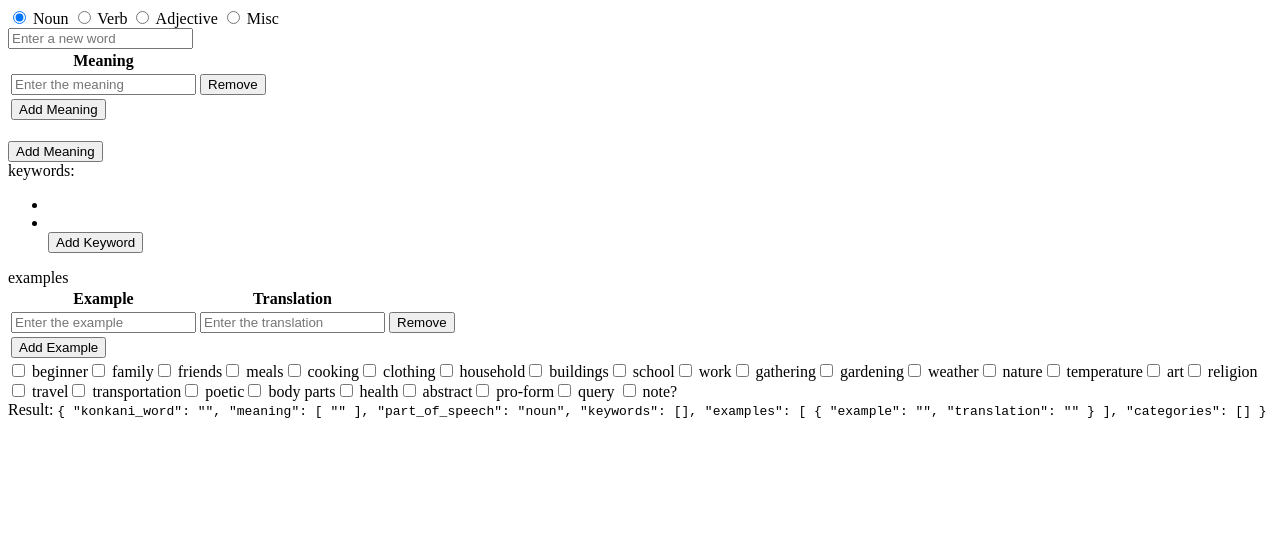
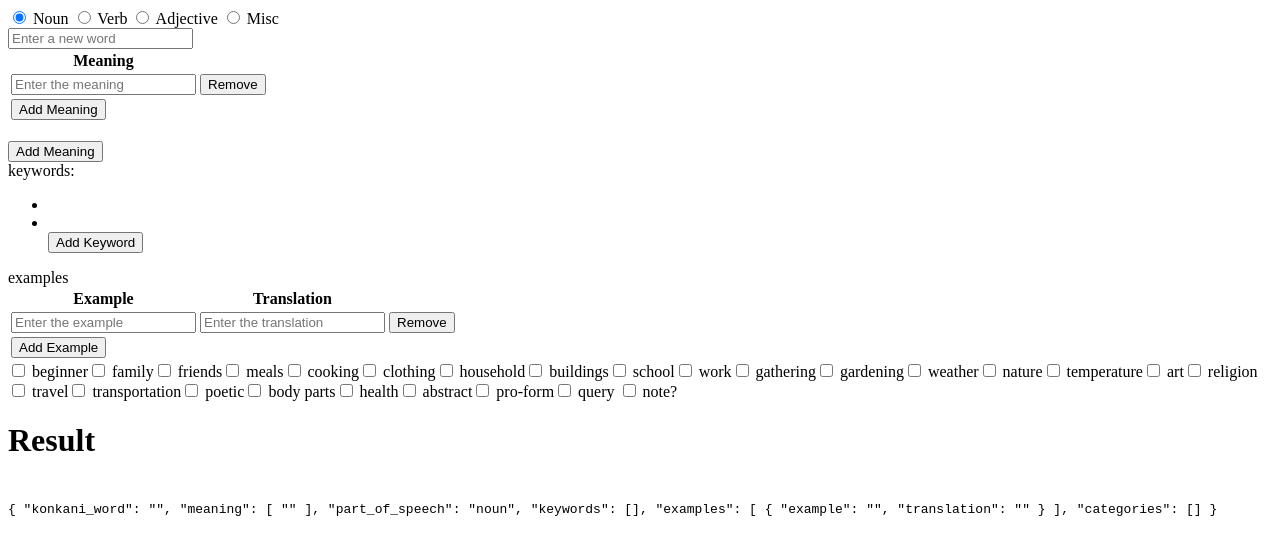
Before and after one commit to rod520/dictionary, a SvelteKit app: page /create in a window 1280 px wide. Shown: the top 554 px of the page. Built offline with nearby package versions, Linux system fonts and the light colour scheme.

Commit message:
polishing up

```diff
--- a/src/routes/create/+page.svelte
+++ b/src/routes/create/+page.svelte
@@ -129,6 +129,9 @@ examples
     <textarea bind:value={note} placeholder="Enter your note here"></textarea>
 {/if}
 
+
 <br />
-Result:
+<h1>Result</h1>
+<br />
+
 <code>{jsonString}</code>
```
Also changed, not shown: src/routes/+page.svelte (+2 -7 lines).
